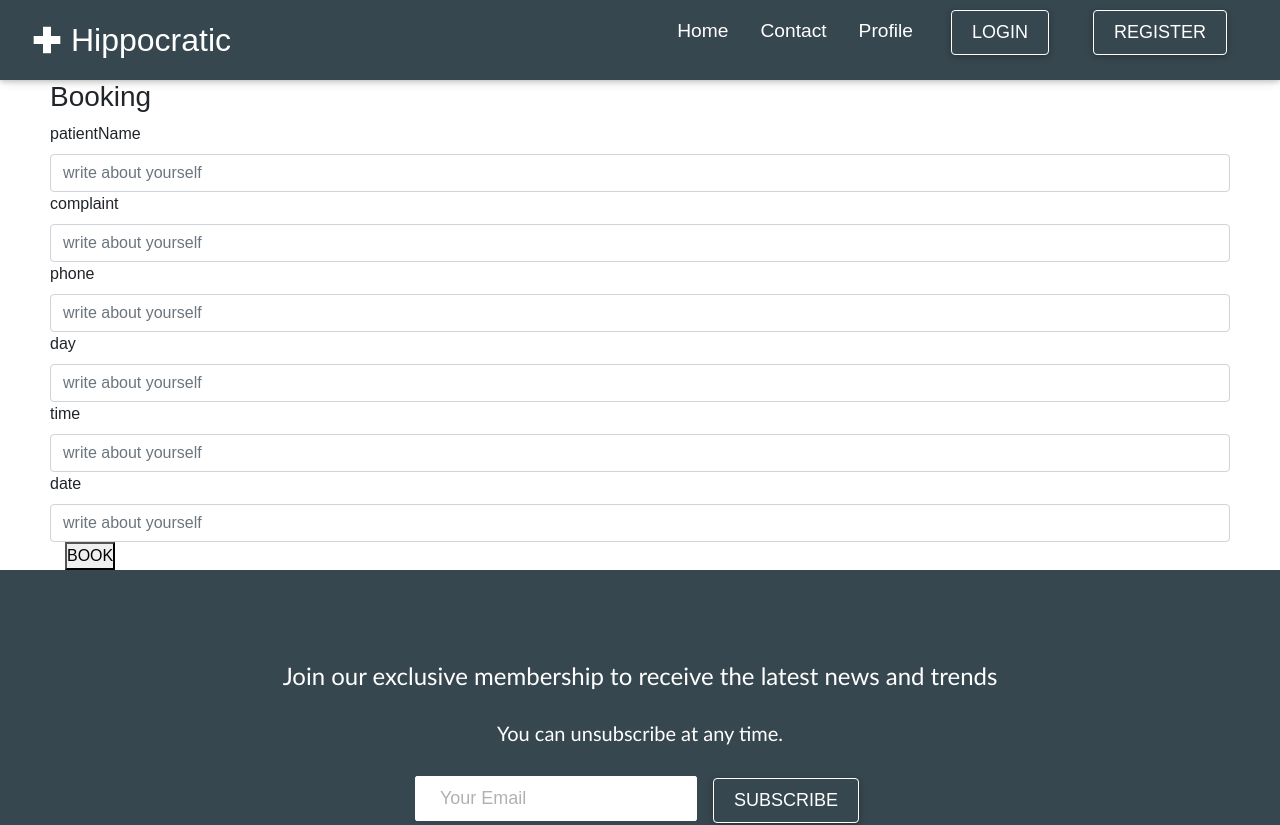
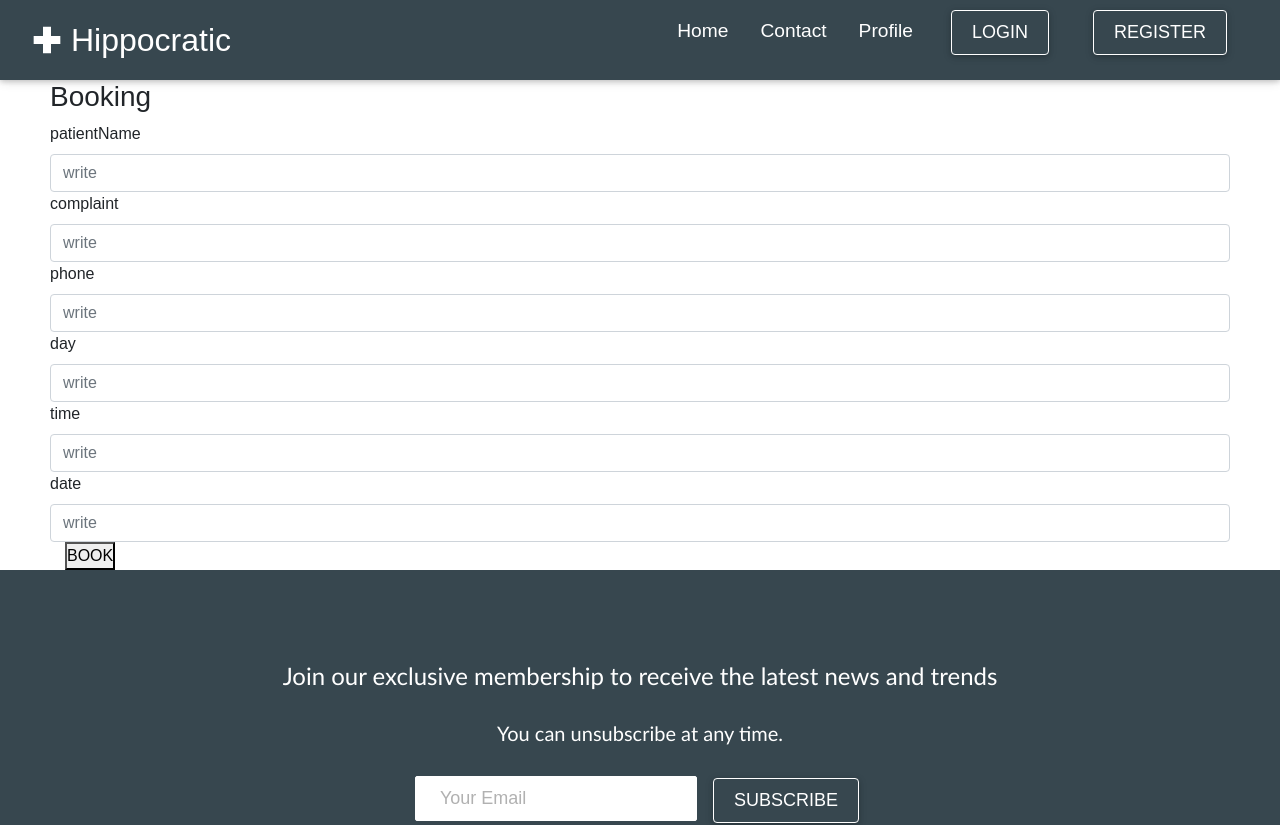
Before and after one commit to hippoocratic/ThesisProject, a React (Create React App) app in the folder hippocratic/: page /appointment in a window 1280 px wide. Shown: the top 825 px of the page. Built offline with nearby package versions, Linux system fonts and the light colour scheme; no server answers.

Commit message:
TryingToSolveTheFrontEnd

```diff
--- a/hippocratic/src/App.js
+++ b/hippocratic/src/App.js
@@ -14,12 +14,12 @@ import DoctorContext from "./context/DoctorContext";
 import CreateInfo from "./components/create-info";
 import EditInfo from "./components/edit-info";
 import profile from "./components/profile";
-import ProtectedRoute from "./components/ProtectedRoute";
+// import ProtectedRoute from "./components/ProtectedRoute";
 import notfound from "./components/notfound";
 import AuthOptions from "./components/auth/AuthOptions";
 import HomePa from "./components/patient/HomePa";
 import doctors from "./components/patient/doctors";
-import appointment from "./components/appointment";
+import Appointment from "./components/appointment";
 
 export default function App() {
   const [doctorData, setDoctorData] = useState({
@@ -64,17 +64,17 @@ export default function App() {
 
           <div className="container">
             <Switch>
-            <ProtectedRoute path="/add" component={CreateInfo} isAuth={localStorage.length >=0}/>
+            {/* <ProtectedRoute path="/add" component={CreateInfo} isAuth={localStorage.length >=0}/>  */}
               <Route exact path="/" component={Home} />
               <Route path="/login" component={Login} />
               <Route path="/register" component={Register} />
-              {/* <Route path ="/add" component={CreateInfo}/> */}
+              <Route path ="/add" component={CreateInfo}/>
               <Route path="/edit" component={EditInfo} />
               <Route path="/notfound" component={notfound} />
               <Route path="/profile" component={profile} />
               <Route path="/homePage" component={HomePa} />
               <Route path="/doctors" component={doctors} />
-              <Route path="/appointment" component={appointment}/>
+              <Route path="/appointment" component={Appointment}/>
             </Switch>
 
           </div>
--- a/hippocratic/src/components/appointment.js
+++ b/hippocratic/src/components/appointment.js
@@ -2,7 +2,7 @@ import React, { Component} from "react";
 import axios from "axios";
 
 
-export default class CreateInfo extends Component {
+export default class Appointment extends Component {
     constructor(props) {
       super(props);
       this.onChangePatientName = this.onChangePatientName.bind(this);
@@ -20,6 +20,7 @@ export default class CreateInfo extends Component {
         day: "",
         time: "",
         date: "",
+        appointment:[]
 
       };
     }
@@ -61,7 +62,7 @@ export default class CreateInfo extends Component {
     }
     onSubmit(e) {
       e.preventDefault();
-      const cases = {
+      const input = {
         patientName: this.state.patientName,
         complaint: this.state.complaint,
         phone:this.state.phone,
@@ -69,9 +70,10 @@ export default class CreateInfo extends Component {
         time: this.state.time,
         date: this.state.date,
 
-      };
 
-      axios.post('http://localhost:3000/appointment/booking', cases)
+      };   console.log(this.state.date);
+
+      axios.post('http://localhost:3000/appointment/booking', input)
 
         .then(res=> console.log(res.data));
       this.setState({
@@ -87,7 +89,6 @@ export default class CreateInfo extends Component {
     }
 
 
-
     render() {
       return (
         <div>
@@ -95,7 +96,7 @@ export default class CreateInfo extends Component {
           <form className="align-bottom" onSubmit={this.onSubmit}>
           <label>patientName </label>
             <input
-              placeholder="write about yourself"
+              placeholder="write"
               type="text"
               required
               className="form-control"
@@ -104,7 +105,7 @@ export default class CreateInfo extends Component {
             />
             <label>complaint </label>
             <input
-              placeholder="write about yourself"
+              placeholder="write"
               type="text"
               required
               className="form-control"
@@ -113,7 +114,7 @@ export default class CreateInfo extends Component {
             />
             <label>phone </label>
             <input
-              placeholder="write about yourself"
+              placeholder="write"
               type="text"
               required
               className="form-control"
@@ -122,7 +123,7 @@ export default class CreateInfo extends Component {
             />
             <label>day </label>
             <input
-              placeholder="write about yourself"
+              placeholder="write"
               type="text"
               required
               className="form-control"
@@ -132,7 +133,7 @@ export default class CreateInfo extends Component {
 
             <label>time </label>
             <input
-              placeholder="write about yourself"
+              placeholder="write"
               type="text"
               required
               className="form-control"
@@ -142,16 +143,13 @@ export default class CreateInfo extends Component {
 
             <label>date</label>
             <input
-              placeholder="write about yourself"
+              placeholder="write"
               type="text"
               required
               className="form-control"
               value={this.state.date}
               onChange={this.onChangeDate}
             />
-
-
-
 
             <div className="col-sm-10">
 
```
Also changed, not shown: 2 other files (tests, documents, lock files or other folders).
